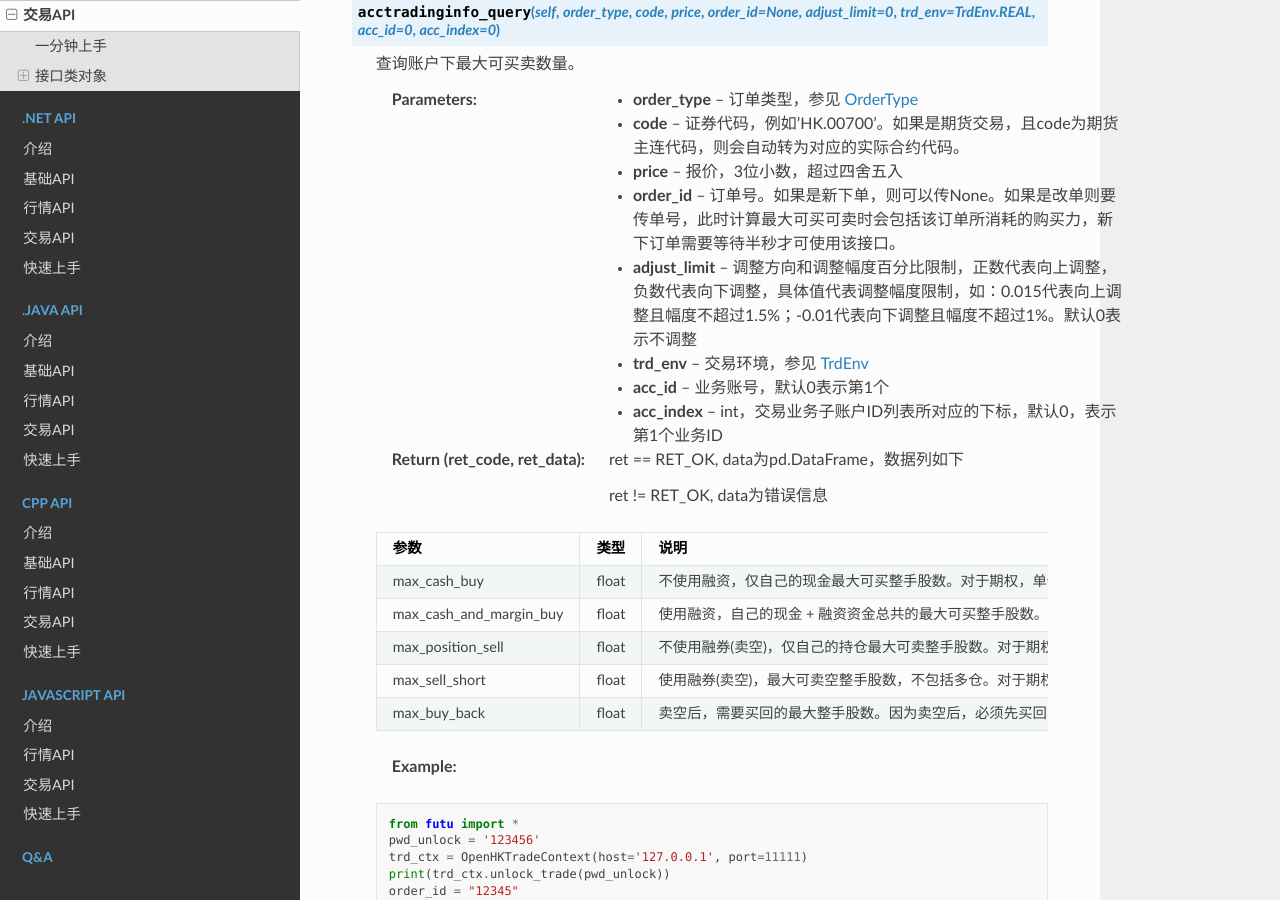
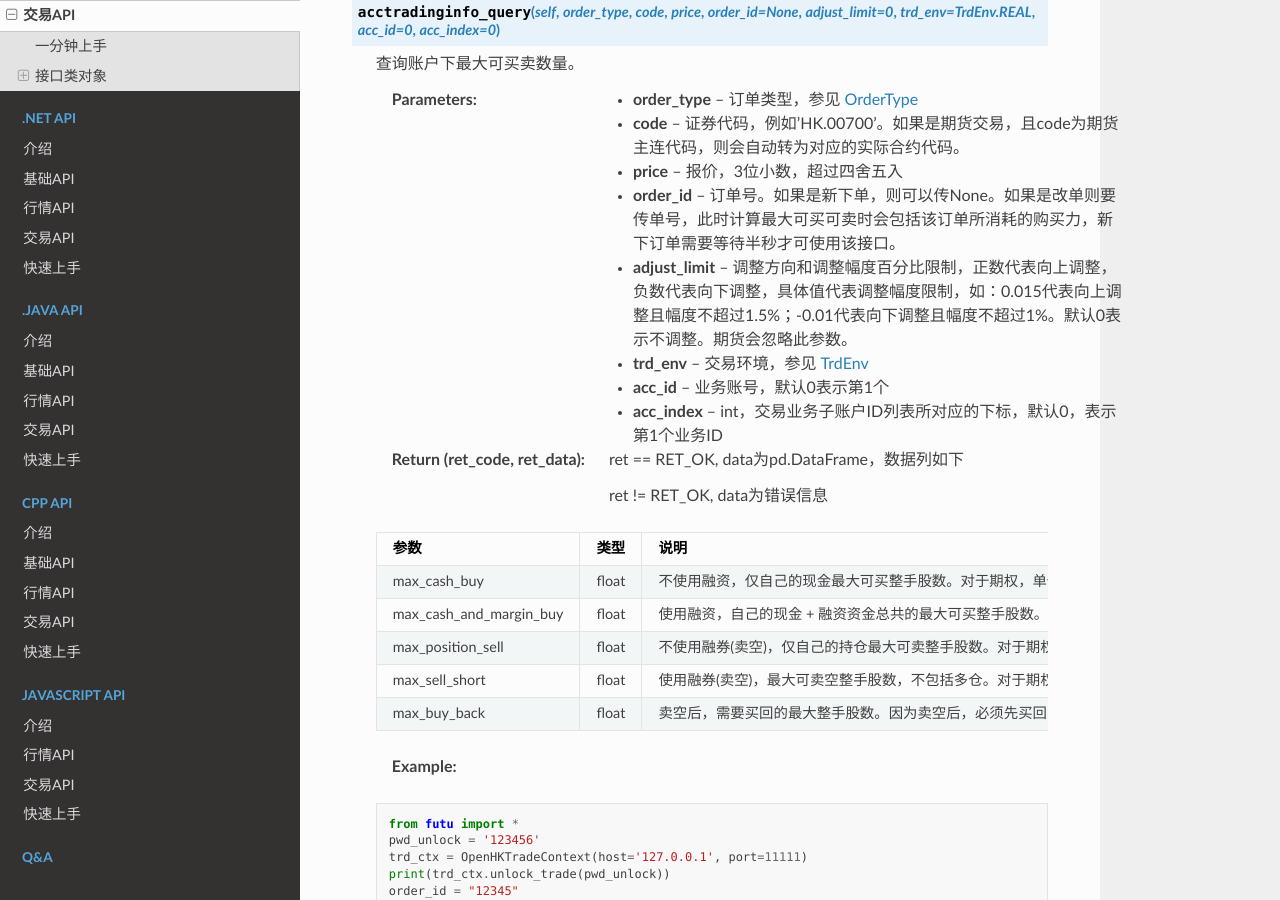
Before and after one commit to FutunnOpen/futu-api-doc, a Sphinx documentation site: the page built from doc_maker/source/api/Trade_API.rst, in a window 1280 px wide and 900 px high, scrolled down 13520 px. Built offline with Sphinx 7.4.7 and the Read the Docs theme 2.0.0, drawn with Linux system fonts in a browser that asks for light colours.

Commit message:
补充期货交易说明

```diff
--- a/doc_maker/source/api/Trade_API.rst
+++ b/doc_maker/source/api/Trade_API.rst
@@ -568,7 +568,7 @@ acctradinginfo_query - 查询账户下最大可买卖数量
  :param code: 证券代码，例如'HK.00700'。如果是期货交易，且code为期货主连代码，则会自动转为对应的实际合约代码。
  :param price: 报价，3位小数，超过四舍五入
  :param order_id: 订单号。如果是新下单，则可以传None。如果是改单则要传单号，此时计算最大可买可卖时会包括该订单所消耗的购买力，新下订单需要等待半秒才可使用该接口。
- :param adjust_limit: 调整方向和调整幅度百分比限制，正数代表向上调整，负数代表向下调整，具体值代表调整幅度限制，如：0.015代表向上调整且幅度不超过1.5%；-0.01代表向下调整且幅度不超过1%。默认0表示不调整
+ :param adjust_limit: 调整方向和调整幅度百分比限制，正数代表向上调整，负数代表向下调整，具体值代表调整幅度限制，如：0.015代表向上调整且幅度不超过1.5%；-0.01代表向下调整且幅度不超过1%。默认0表示不调整。期货会忽略此参数。
  :param trd_env: 交易环境，参见 TrdEnv_
  :param acc_id: 业务账号，默认0表示第1个
  :param acc_index: int，交易业务子账户ID列表所对应的下标，默认0，表示第1个业务ID
```
